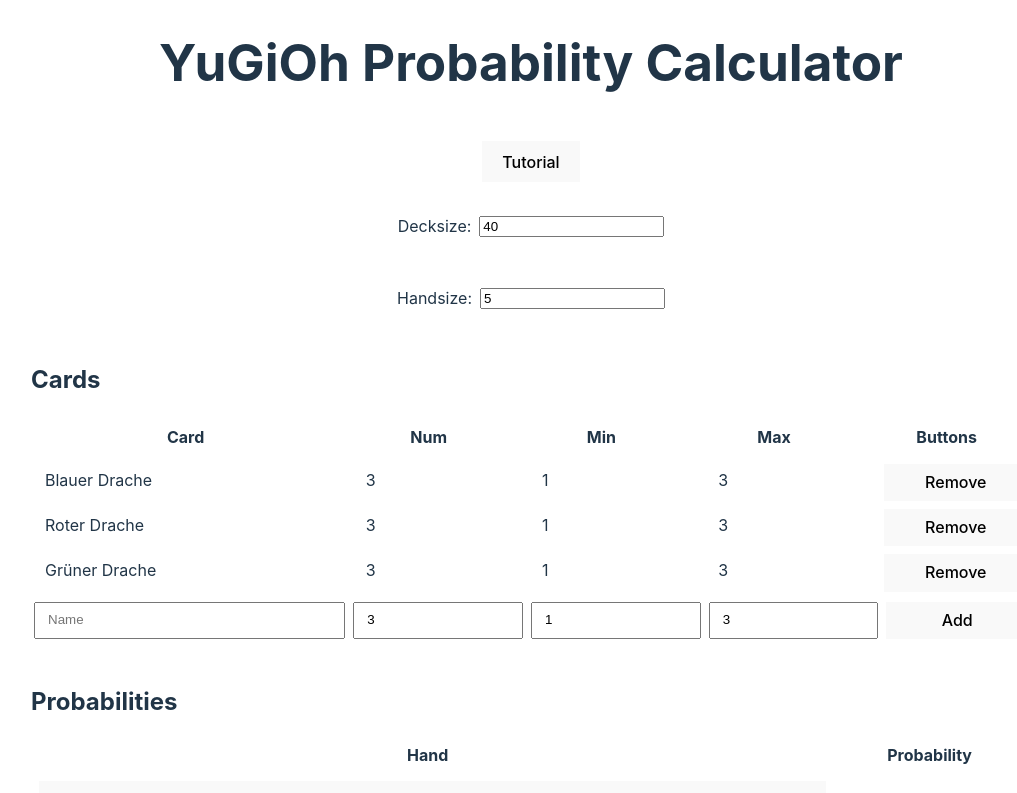
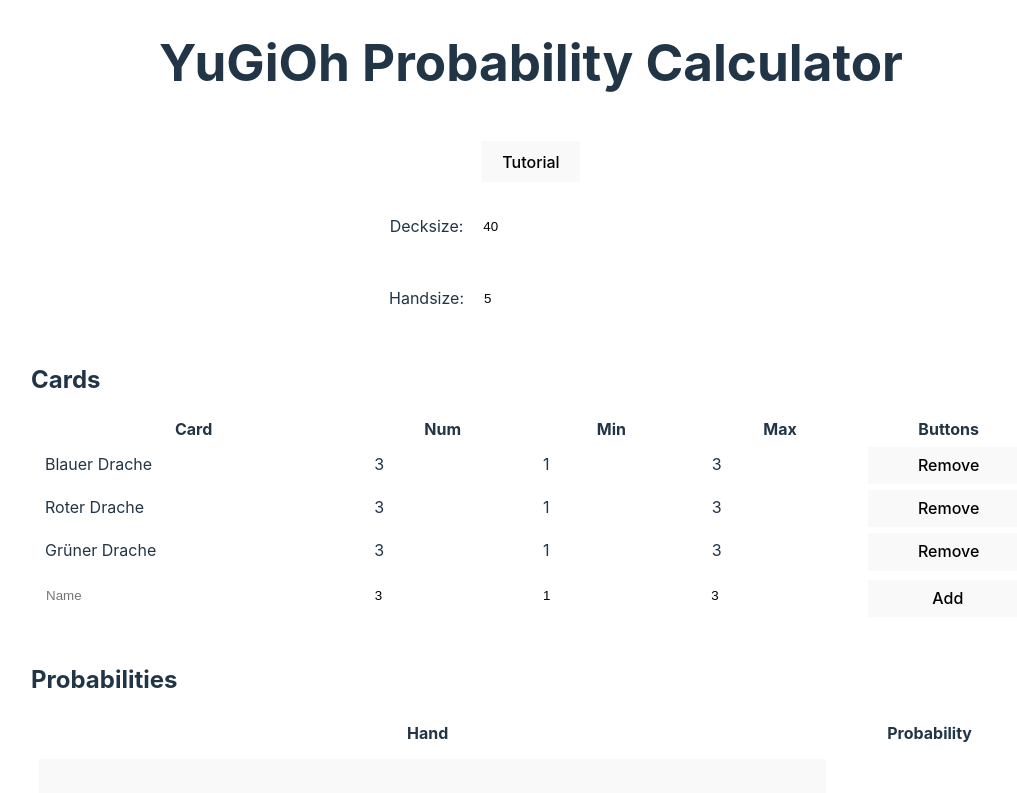
Before and after one commit to Jim-Maar/YuGiOh-probability-calculator, a React (Vite) app: page / in a window 1280 px wide. Shown: the top 793 px of the page, without its empty margins (109-1126 px from the left). Built offline with nearby package versions, Linux system fonts and the light colour scheme.

Commit message:
Fixed DeckTable CSS bug with buttons of different widths

```diff
--- a/src/components/DeckTable/DeckTable.tsx
+++ b/src/components/DeckTable/DeckTable.tsx
@@ -63,24 +63,40 @@
         <tbody>
           {cards.map((card, i) => (
             <tr className='table-row' key={i}>
-              <td className='table-data first-column'>{card.name}</td>
-              <td className='table-data regular-column'>{card.numInDeck}</td>
-              <td className='table-data regular-column'>{card.minToDraw}</td>
-              <td className='table-data regular-column'>{card.maxToDraw}</td>
+              <td className='first-column'>
+                <div className='table-data'>{card.name}</div>
+              </td>
               <td className='regular-column'>
-                <button className='table-data-button' style={{width: '100%'}} onClick={() => onRemoveCard(i)}>Remove</button>
+                <div className='table-data'>{card.numInDeck}</div>
+              </td>
+              <td className='regular-column'>
+                <div className='table-data'>{card.minToDraw}</div>
+              </td>
+              <td className='regular-column'>
+                <div className='table-data'>{card.maxToDraw}</div>
+              </td>
+              <td className='regular-column'>
+                <button className='table-data-button' onClick={() => onRemoveCard(i)}>Remove</button>
               </td>
             </tr>
           ))}
           <tr key={cards.length}>
             <td colSpan={5}>
               <form className='table-row' onSubmit={submitAddCardForm}>
-                <input className='table-data first-column' type='text' name='name' placeholder='Name' />
-                <input className='table-data regular-column' type='number' name='numInDeck' placeholder='Num in deck' defaultValue={3} />
-                <input className='table-data regular-column' type='number' name='minToDraw' placeholder='Min to draw' defaultValue={1} />
-                <input className='table-data regular-column' type='number' name='maxToDraw' placeholder='Max to draw' defaultValue={3} />
+                <div className='first-column'>
+                  <input className='table-data' type='text' name='name' placeholder='Name' />
+                </div>
                 <div className='regular-column'>
-                  <button className='table-data-button' style={{width: '100%'}} type='submit'>Add</button>
+                  <input className='table-data' type='number' name='numInDeck' placeholder='Num in deck' defaultValue={3} />
+                </div>
+                <div className='regular-column'>
+                  <input className='table-data' type='number' name='minToDraw' placeholder='Min to draw' defaultValue={1} />
+                </div>
+                <div className='regular-column'>
+                  <input className='table-data' type='number' name='maxToDraw' placeholder='Max to draw' defaultValue={3} />
+                </div>
+                <div className='regular-column'>
+                  <button className='table-data-button' type='submit'>Add</button>
                 </div>
               </form>
             </td>
--- a/src/index.css
+++ b/src/index.css
@@ -1,7 +1,6 @@
 /*
 Standart Vite Styling, with some adjustments
 */
-
 html, body, #root {
   margin: 0;
   padding: 0;
@@ -60,6 +59,11 @@
   transition: border-color 0.25s;
 }
 
+input {
+  padding: 8px 12px;
+  border: none; /*A somewhat cheat fix. I'm confused about box-sizing: border-box; It doesen't seem to change anything*/
+}
+
 button:hover, .button:hover {
   border-color: #646cff;
 }
@@ -113,18 +117,22 @@
   line-height: 1.2;
   margin: 0;
   min-width: 0;
-  flex: 1;
   width: 100%;
   box-sizing: border-box;
+}
+
+.deck-table .first-column, .deck-table .regular-column {
+  padding: 0;
+  border: 0;
 }
 
 .deck-table .first-column {
   flex: 2;
 }
+
 .deck-table .regular-column {
   flex: 1;
 }
-
 /*
 ProbabilitiesTable styling
 */
```
